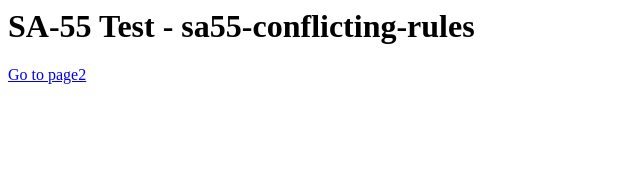
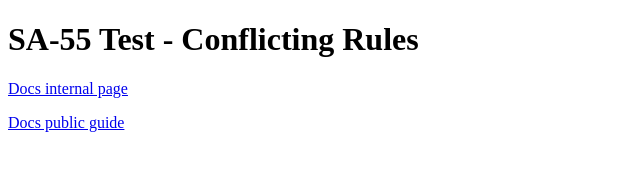
Before and after one commit to nvctesting2/sa55-conflicting-rules, a plain HTML site: page index.html in a window 1280 px wide. Shown: the whole page, without its empty margins (0-640 px from the left). Drawn offline with Linux system fonts and the light colour scheme.

Commit message:
Update index.html

```diff
--- a/index.html
+++ b/index.html
@@ -1,3 +1,12 @@
-<title>SA-55 Test - sa55-conflicting-rules</title>
-<h1>SA-55 Test - sa55-conflicting-rules</h1>
-<a href="page2.html">Go to page2</a>
+<!DOCTYPE html>
+<html lang="en">
+<head>
+  <meta charset="UTF-8">
+  <title>SA-55 Test - Conflicting Rules</title>
+</head>
+<body>
+  <h1>SA-55 Test - Conflicting Rules</h1>
+  <p><a href="/docs/internal.html">Docs internal page</a></p>
+  <p><a href="/docs/public/guide.html">Docs public guide</a></p>
+</body>
+</html>
```
